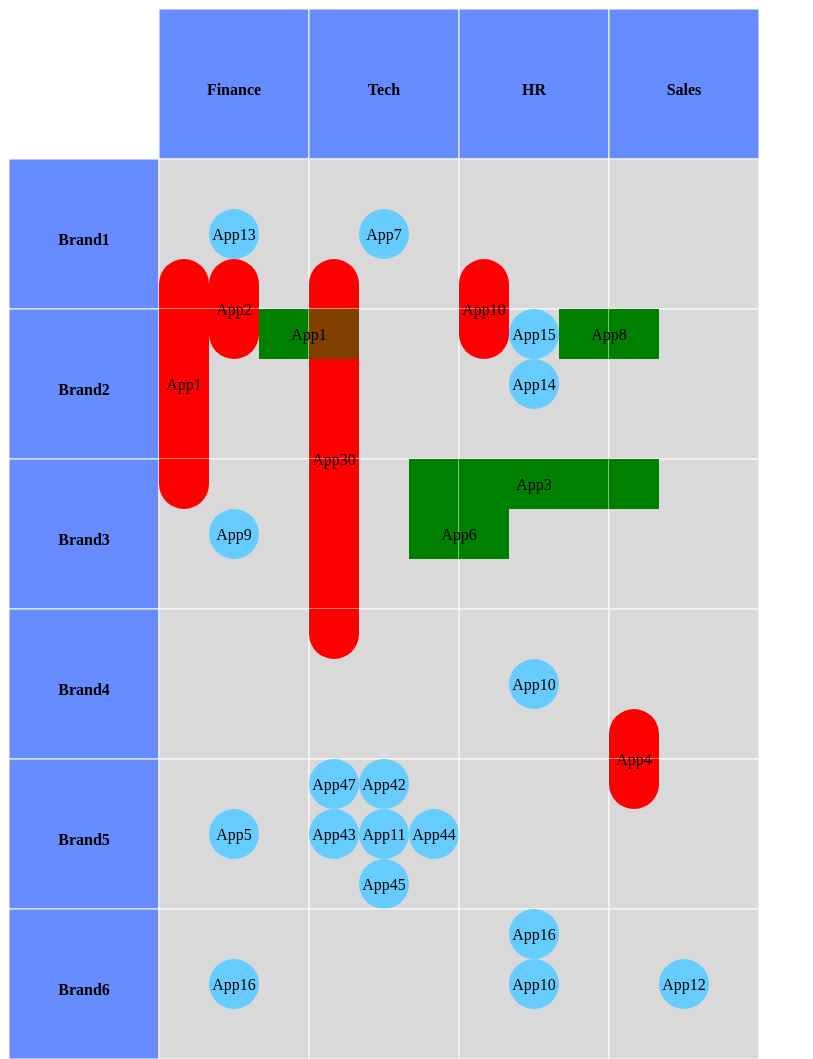
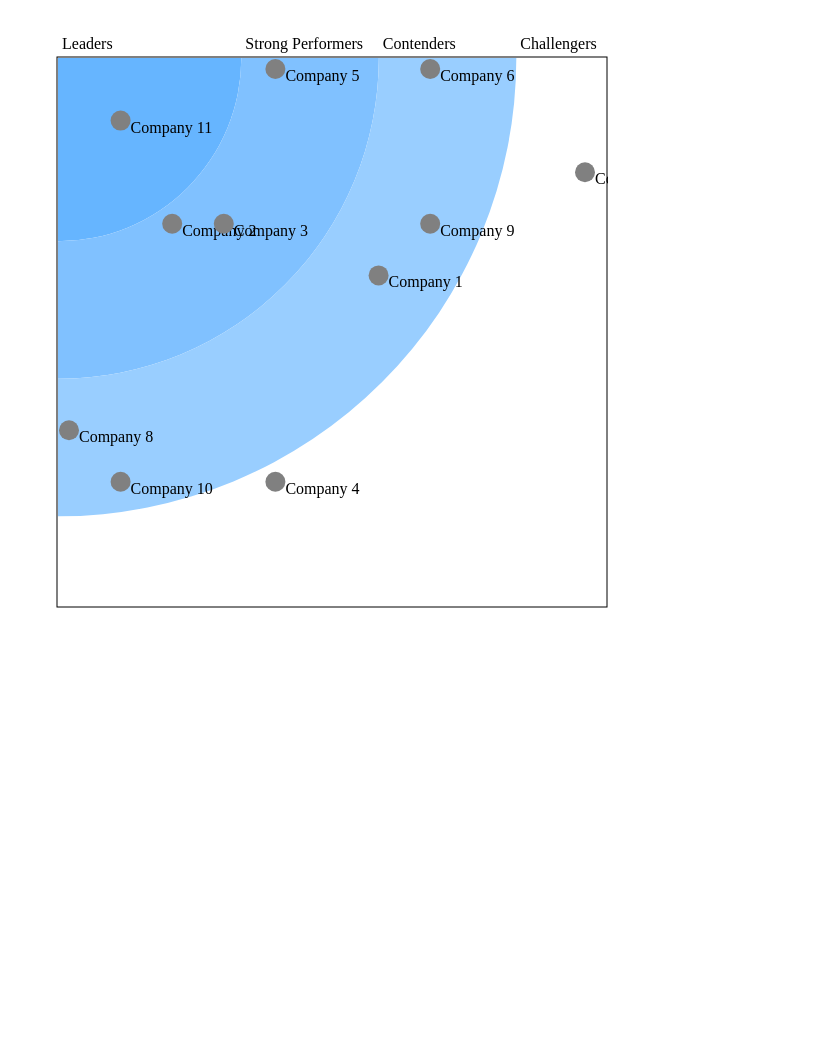
Before and after one commit to ysmahi/testD3Graphs, a plain HTML site: page index.html in a window 1280 px wide. Shown: the whole page, without its empty margins (0-813 px from the left). After the commit the page ends 800 px from the top, so only its background shows below. Drawn offline with nearby package versions, Linux system fonts and the light colour scheme.

Commit message:
FirstCommit QuarterCircle graph

```diff
--- /dev/null
+++ b/QuarterCircle.js
@@ -0,0 +1,192 @@
+let dataTest = [
+  {
+    "CompanyName": "Company 1",
+    "Strategy": "0.4",
+    "CurrentOffering": "0.6",
+    "MarketPresence": 1
+  },
+  {
+    "CompanyName": "Company 2",
+    "Strategy": "0.8",
+    "CurrentOffering": "0.7",
+    "MarketPresence": "0.3"
+  },
+  {
+    "CompanyName": "Company 3",
+    "Strategy": "0.7",
+    "CurrentOffering": "0.7",
+    "MarketPresence": "0.2"
+  },
+  {
+    "CompanyName": "Company 4",
+    "Strategy": "0.6",
+    "CurrentOffering": "0.2",
+    "MarketPresence": "0.3"
+  },
+  {
+    "CompanyName": "Company 5",
+    "Strategy": "0.6",
+    "CurrentOffering": 1,
+    "MarketPresence": 1
+  },
+  {
+    "CompanyName": "Company 6",
+    "Strategy": "0.3",
+    "CurrentOffering": 1,
+    "MarketPresence": "0.1"
+  },
+  {
+    "CompanyName": "Company 7",
+    "Strategy": 0,
+    "CurrentOffering": "0.8",
+    "MarketPresence": "0.3"
+  },
+  {
+    "CompanyName": "Company 8",
+    "Strategy": 1,
+    "CurrentOffering": "0.3",
+    "MarketPresence": "0.5"
+  },
+  {
+    "CompanyName": "Company 9",
+    "Strategy": "0.3",
+    "CurrentOffering": "0.7",
+    "MarketPresence": "0.4"
+  },
+  {
+    "CompanyName": "Company 10",
+    "Strategy": "0.9",
+    "CurrentOffering": "0.2",
+    "MarketPresence": "0.9"
+  },
+  {
+    "CompanyName": "Company 11",
+    "Strategy": "0.9",
+    "CurrentOffering": "0.9",
+    "MarketPresence": "0.9"
+  }
+]
+
+  function createQuarterCircleGraph (data) {
+    let dimNameElement = "CompanyName"
+    let dimX = "Strategy"
+    let dimY = "CurrentOffering"
+    let dimSizeElement = "MarketPresence"
+    // Name of arcs
+    let nameQuarterArcs = ['Leaders', 'Strong Performers', 'Contenders', 'Challengers']
+
+    // Definition of graph lengths
+    let rawWidth = 600
+    let rawHeight = 600
+    let graphWidth = rawWidth - 50
+    let graphHeight = rawHeight - 50
+    let widthFirstArc = graphWidth / 3
+    let widthMiddleArcs = graphWidth / 4
+    let radiusCircleElement = 10
+
+    let svgGraph = d3.select('body').append('svg')
+      .attr('class', 'graph')
+      .attr('width', rawWidth)
+      .attr('height', rawHeight)
+
+
+    /* Retrieve data from dataset */
+
+    /* Create quarter of arcs */
+    let arcsSpace = svgGraph.append('g')
+      .attr('transform', 'translate(29, 29)')
+      .attr('class', 'arcsSpace')
+
+    arcsSpace.append('rect')
+      .attr('transform', 'translate(20, 20)')
+      .attr('x', 0)
+      .attr('y', 0)
+      .attr('width', graphWidth)
+      .attr('height', graphHeight)
+      .style('stroke', 'black')
+      .style('stroke-width', '1px')
+      .style('fill-opacity', '0')
+
+    let currentRadius = 0
+    nameQuarterArcs.forEach((nameArc, i, arcsArray) => {
+
+      let currentWidth = (i === 0) ? widthFirstArc : widthMiddleArcs
+      let arc = d3.arc()
+        .innerRadius(currentRadius)
+        .outerRadius(currentRadius + currentWidth)
+        .startAngle(Math.PI / 2)
+        .endAngle(Math.PI)
+
+      if (i !== arcsArray.length - 1) {
+        // Create and append arc
+        arcsSpace.append("path")
+          .attr('d', arc)
+          .attr('transform', 'translate(21, 21)')
+          .style('fill', () => {
+            return pickHex(i / arcsArray.length,
+              {red: 204, green: 230, blue: 255},
+              {red: 102, green: 181, blue: 255})
+          })
+      }
+
+      arcsSpace.append('text')
+        .attr('x', () => currentRadius)
+        .attr('y', 0)
+        .attr('dy', '.75em')
+        .text(nameArc)
+        .attr('transform', 'translate(25, 0)')
+
+      currentRadius += currentWidth
+    })
+
+    /* Create scatterplot */
+    // setup x
+    let xValue = function(d) { return parseFloat(d[dimX]);}
+    let xScale = d3.scaleLinear().domain([1,0]).range([radiusCircleElement + 2, graphWidth - 2 * radiusCircleElement - 2])
+    let xMap = function(d) {
+      return xScale(xValue(d));}
+      // xAxis = d3.svg.axis().scale(xScale).orient("top")
+
+// setup y
+    let yValue = function(d) { return parseFloat(d[dimY]);}
+    let yScale = d3.scaleLinear().domain([1,0]).range([radiusCircleElement + 2, graphHeight - 2 * radiusCircleElement - 2])
+    let yMap = function(d) {
+      console.log('yValue', yValue(d))
+      console.log('yScaleValue', yScale(yValue(d)))
+      return yScale(yValue(d));}
+      // yAxis = d3.svg.axis().scale(yScale).orient("left")
+
+    /* Draw dataset elements to the graph on the arcs */
+    let elements = arcsSpace.selectAll(".element")
+      .data(data)
+      .enter().append("g")
+      .attr('class', 'element')
+      .attr('transform', 'translate(20, 20)')
+
+      elements.append('circle')
+      .attr("class", "circleElement")
+      .attr("r", radiusCircleElement)
+      .attr("cx", xMap)
+      .attr("cy", yMap)
+      .style("fill", 'grey')
+
+    elements.append('text')
+      .text(el => el[dimNameElement])
+      .attr('x', el => xMap(el) + radiusCircleElement)
+      .attr('y', yMap)
+      .attr('dy', '.75em')
+      .attr('text-anchor', 'left')
+      .attr('alignment-baseline', 'bottom')
+
+    /* function that returns a color over a radient depending on the weight (between 0 and 1) */
+    function pickHex(weight, color1, color2) {
+      let w1 = weight;
+      let w2 = 1 - w1;
+      let rgb = [Math.round(color1.red * w1 + color2.red * w2),
+        Math.round(color1.green * w1 + color2.green * w2),
+        Math.round(color1.blue * w1 + color2.blue * w2)];
+      return 'rgb(' + rgb[0] + ',' + rgb[1] + ',' + rgb[2] + ')';
+    }
+  }
+
+  createQuarterCircleGraph(dataTest)
--- a/TableGrid.js
+++ b/TableGrid.js
@@ -562,7 +562,7 @@ function createGridChart(data, chartOptions) {
         matrixSelectionUpperSvg[vValue][hValue].append('circle')
           .attr('cx', svg => svg.x + svg.width / 2)
           .attr('cy', svg => svg.y + svg.height / 2)
-          .attr('r', svg => svg.width / 2)
+          .attr('r', svg => Math.min(svg.width / 2, svg.height / 2))
           .attr('fill', 'red')
 
         matrixSelectionUpperSvg[vValue][hValue].attr('isEmpty', 'false')
@@ -620,7 +620,7 @@ function createGridChart(data, chartOptions) {
         matrixSelectionLowerSvg[0][hValue].append('circle')
           .attr('cx', svg => svg.x + svg.width / 2)
           .attr('cy', svg => svg.y + svg.height / 2)
-          .attr('r', svg => svg.width / 2)
+          .attr('r', svg => Math.min(svg.width / 2, svg.height / 2))
           .attr('fill', 'red')
 
         matrixSelectionLowerSvg[0][hValue].attr('isEmpty', 'false')
--- a/index.html
+++ b/index.html
@@ -6,6 +6,6 @@
     <link rel='stylesheet' href='DoubleEntryTable.css'>
 </head>
 <body>
-    <script src="TableGrid.js"></script>
+    <script src="QuarterCircle.js"></script>
 </body>
 </html>
```
